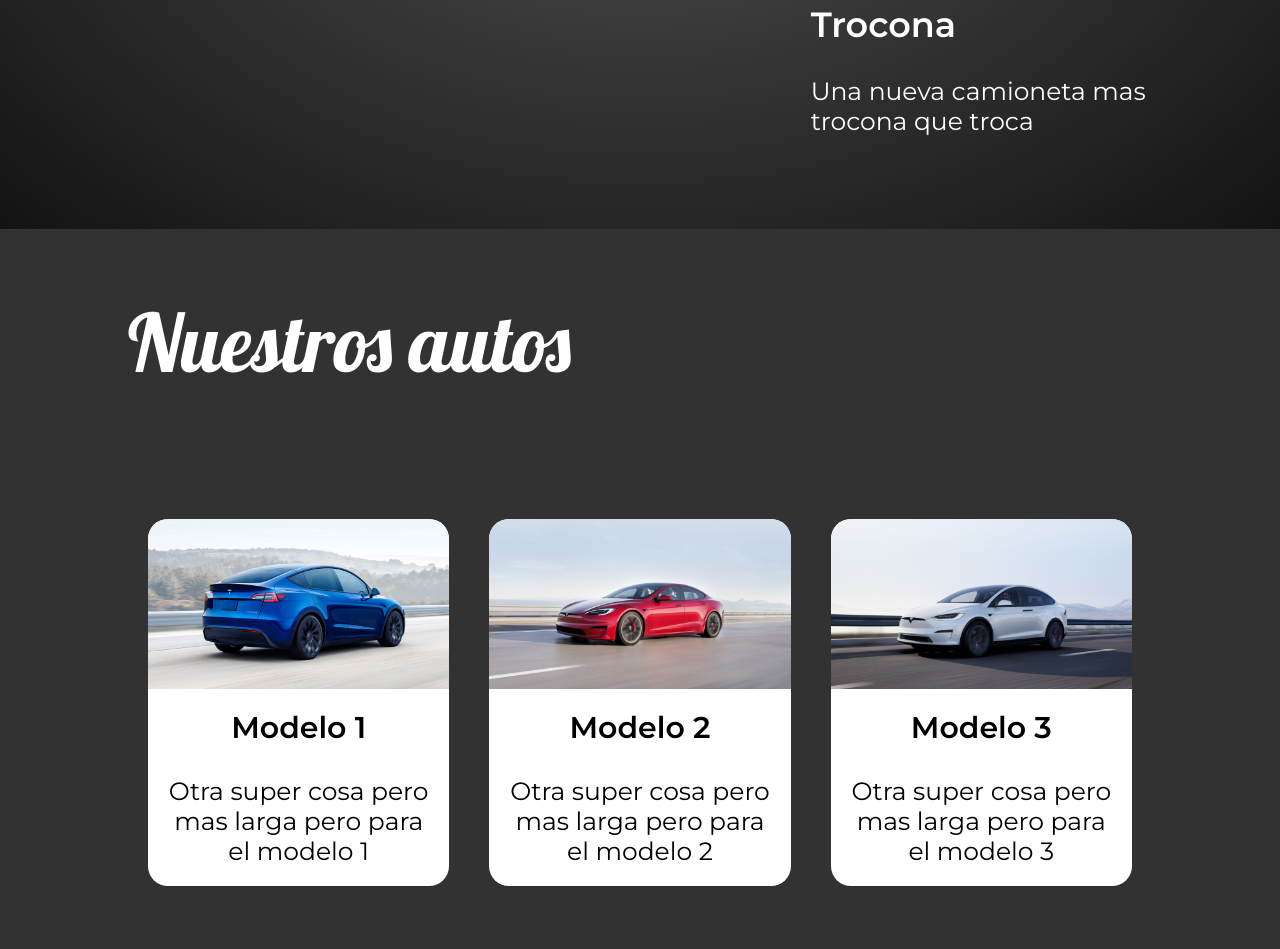
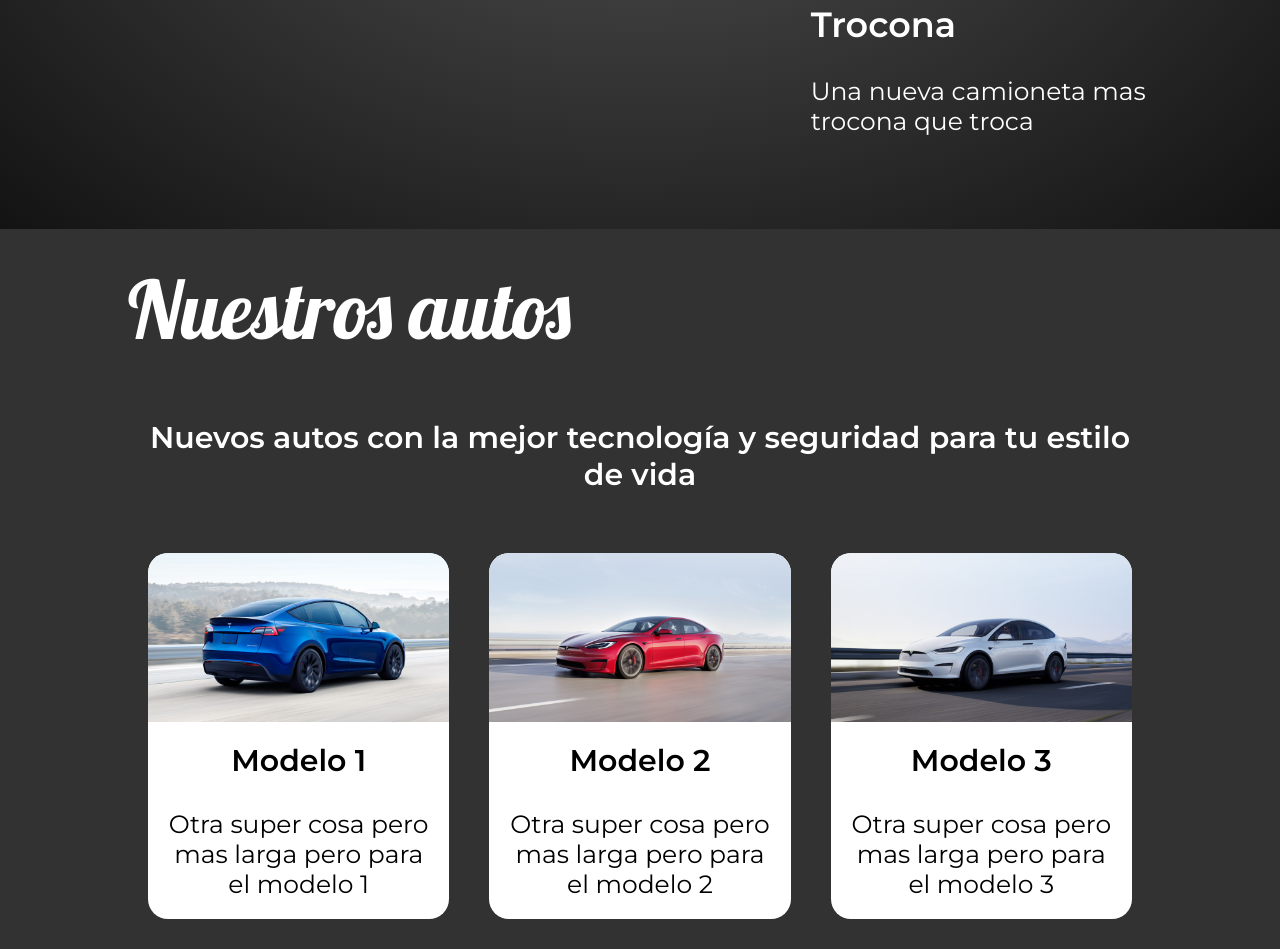
Before and after one commit to xime-rom912/Proyecto2, a plain HTML site: page WWW/index.html in a window 1280 px wide. Shown: the part 768-1717 px from the top of the page. Drawn offline with Linux system fonts and the light colour scheme.

Commit message:
Agregue una frase o tipo eslogan

```diff
--- a/WWW/css/stylesI.css
+++ b/WWW/css/stylesI.css
@@ -178,6 +178,10 @@ html {
         justify-content: space-around;
   }
 
+  .features h4 {
+    text-align: center;
+  }
+
   .features .cards {
     display: -webkit-box;
     display: -ms-flexbox;
--- a/WWW/index.html
+++ b/WWW/index.html
@@ -32,6 +32,7 @@
             <div class="features-container">
                 <section class="features">
                     <h2>Nuestros autos</h2>
+                    <h4>Nuevos autos con la mejor tecnología y seguridad para tu estilo de vida</h4>
                     <div class="cards">
                         <div class="card">
                             <img src="./images/modelo1P.jpeg" alt="">
```
